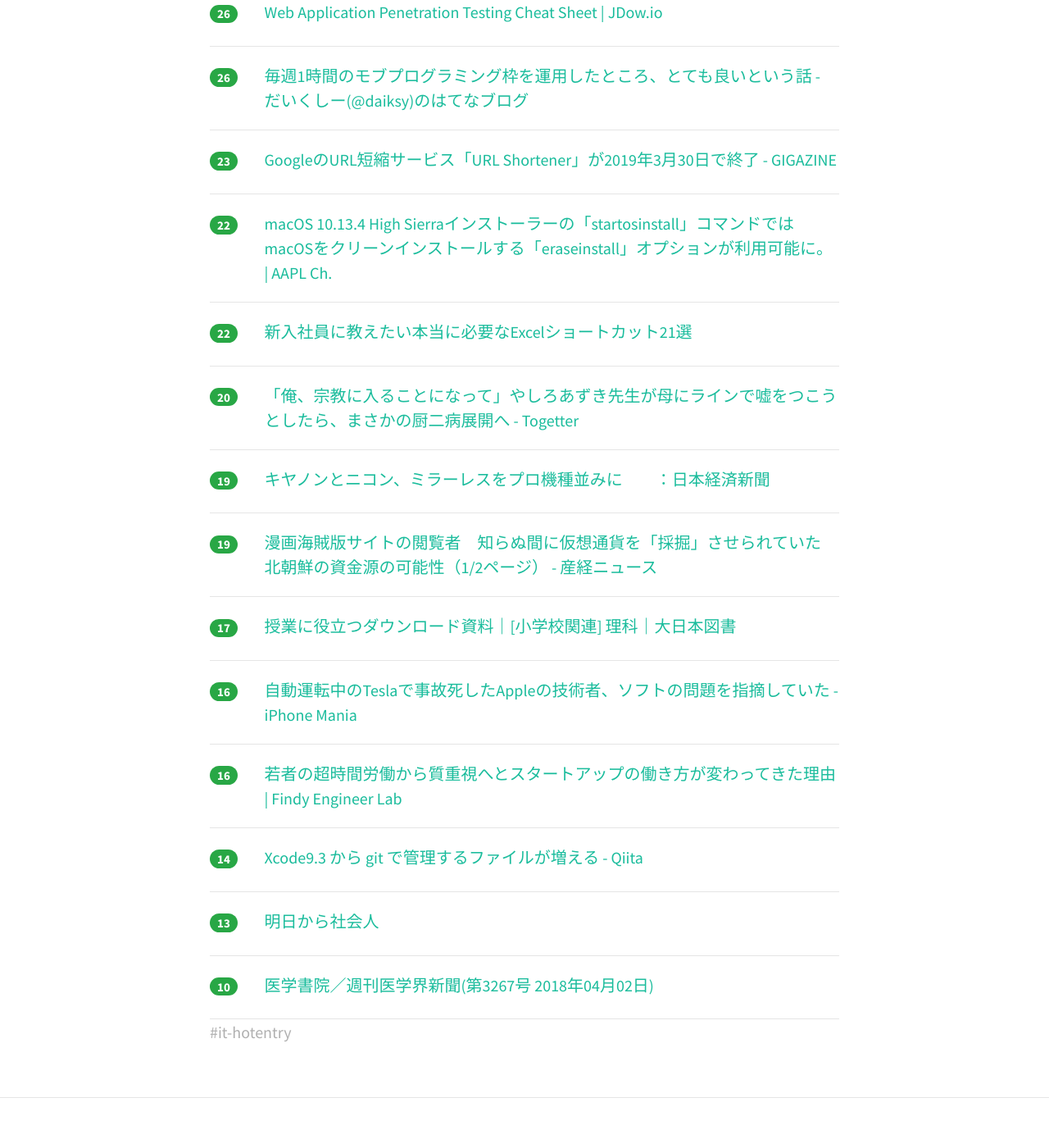
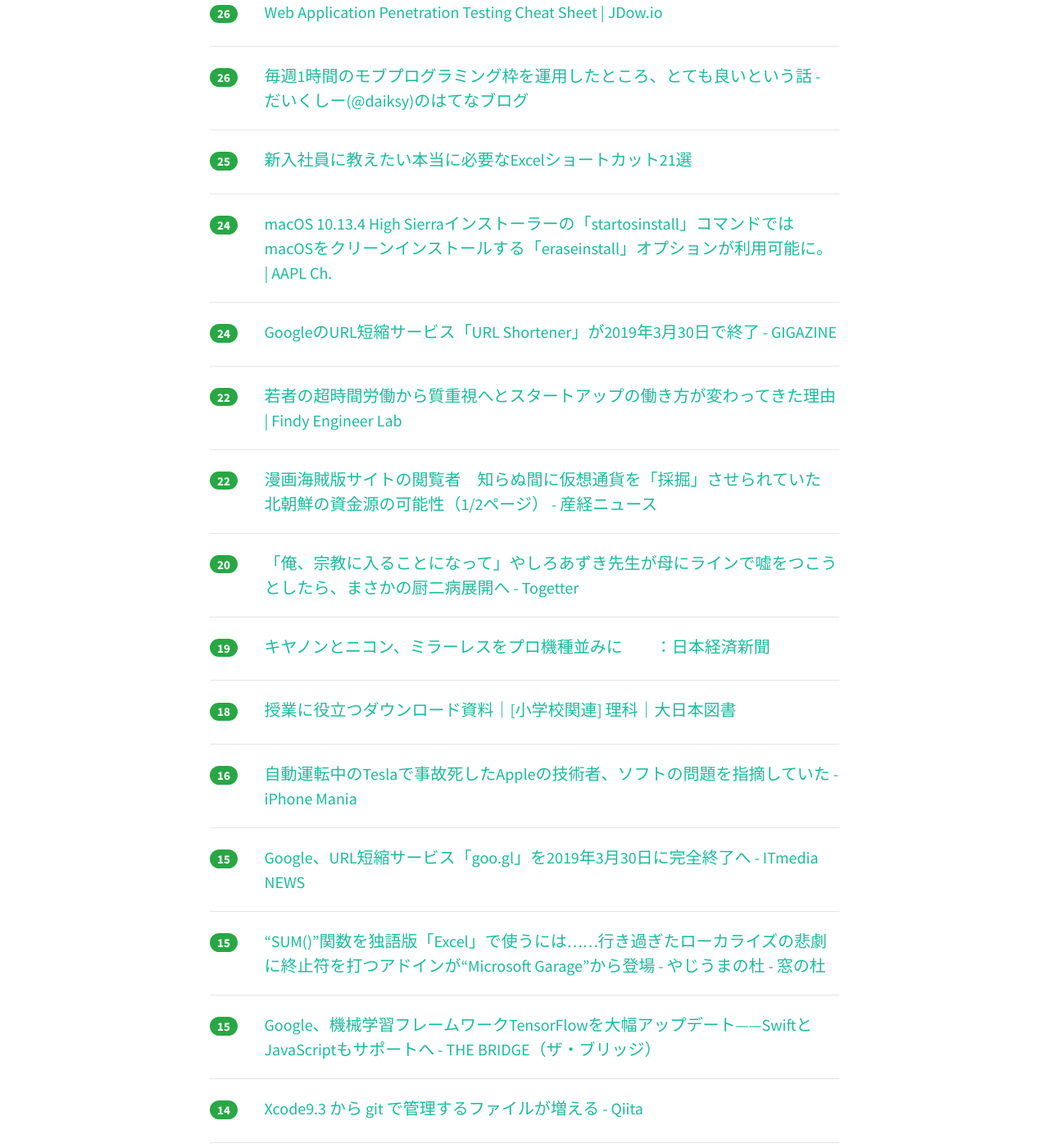
Before and after one commit to yatta47/hatena-matome-site, a Jekyll site: the page built from _posts/2018-04-02-hatena.md, in a window 1280 px wide and 1400 px high, scrolled down 1784 px. Shown: the whole window at 82% size. Built offline with Jekyll 4.4.1, drawn with Linux system fonts in a browser that asks for light colours; nearby versions of some CDN libraries; some of the changed text lies outside the part shown.

Commit message:
Updated 2018-04-02

```diff
--- a/_posts/2018-04-02-hatena.md
+++ b/_posts/2018-04-02-hatena.md
@@ -1,18 +1,18 @@
 ---
 layout: post
 title:  "2018-04-02 はてぶIT"
-date:   2018-04-02 11:03:18
+date:   2018-04-02 12:02:34
 tags: [it-hotentry]
 ---
-30 件のデータあり
+33 件のデータあり
 
 <hr><div class="row">
-<div class="col-1"><span class="badge badge-pill badge-success h2">258</span></div>
+<div class="col-1"><span class="badge badge-pill badge-success h2">301</span></div>
 <div class="col-11"><a href='https://medium.com/@xevix/e498427b183e' target='_blank'>東京にて、外人エンジニア – Alejandro Wainzinger – Medium</a></div>
 </div>
 <hr>
 <div class="row">
-<div class="col-1"><span class="badge badge-pill badge-success h2">153</span></div>
+<div class="col-1"><span class="badge badge-pill badge-success h2">255</span></div>
 <div class="col-11"><a href='https://internet.watch.impress.co.jp/docs/yajiuma/1114712.html' target='_blank'>国税庁サイト、リニューアルでほぼすべてのURLが変更。リダイレクトもなくユーザー阿鼻叫喚【やじうまWatch】 - INTERNET Watch</a></div>
 </div>
 <hr>
@@ -22,18 +22,18 @@ tags: [it-hotentry]
 </div>
 <hr>
 <div class="row">
-<div class="col-1"><span class="badge badge-pill badge-success h2">70</span></div>
-<div class="col-11"><a href='https://qiita.com/ukiuni@github/items/abad07524856c65a20ea' target='_blank'>なぜfor文は禁止なのか？関数型記述のススメ - Qiita</a></div>
+<div class="col-1"><span class="badge badge-pill badge-success h2">110</span></div>
+<div class="col-11"><a href='https://medium.com/inuscript/6c7cb44f18ba' target='_blank'>Vueを昔触った後Reactをどっぷり触ってもう一回Vueを触ってReactに戻って得た感想 – 📜inuscript🐶 – Medium</a></div>
 </div>
 <hr>
 <div class="row">
-<div class="col-1"><span class="badge badge-pill badge-success h2">67</span></div>
+<div class="col-1"><span class="badge badge-pill badge-success h2">102</span></div>
 <div class="col-11"><a href='http://www.publickey1.jp/blog/18/tensorflowjswebwebglgpu.html' target='_blank'>「TensorFlow.js」公開、Webブラウザ上で機械学習の開発、学習、実行が可能に。WebGL経由でGPUも活用 － Publickey</a></div>
 </div>
 <hr>
 <div class="row">
-<div class="col-1"><span class="badge badge-pill badge-success h2">62</span></div>
-<div class="col-11"><a href='https://medium.com/inuscript/6c7cb44f18ba' target='_blank'>Vueを昔触った後Reactをどっぷり触ってもう一回Vueを触ってReactに戻って得た感想 – 📜inuscript🐶 – Medium</a></div>
+<div class="col-1"><span class="badge badge-pill badge-success h2">91</span></div>
+<div class="col-11"><a href='https://qiita.com/ukiuni@github/items/abad07524856c65a20ea' target='_blank'>なぜfor文は禁止なのか？関数型記述のススメ - Qiita</a></div>
 </div>
 <hr>
 <div class="row">
@@ -47,7 +47,12 @@ tags: [it-hotentry]
 </div>
 <hr>
 <div class="row">
-<div class="col-1"><span class="badge badge-pill badge-success h2">41</span></div>
+<div class="col-1"><span class="badge badge-pill badge-success h2">48</span></div>
+<div class="col-11"><a href='https://internet.watch.impress.co.jp/docs/yajiuma/1114711.html' target='_blank'>Googleの短縮URLサービス「goo.gl」がまさかの終了を発表。作成済みURLは今後どうなる？【やじうまWatch】 - INTERNET Watch</a></div>
+</div>
+<hr>
+<div class="row">
+<div class="col-1"><span class="badge badge-pill badge-success h2">43</span></div>
 <div class="col-11"><a href='http://www.hirotsuru.com/entry/2018/04/01/184806' target='_blank'>k近傍法による異常検知のライブラリをmrubyで作ってみた - Fire Engine</a></div>
 </div>
 <hr>
@@ -57,8 +62,18 @@ tags: [it-hotentry]
 </div>
 <hr>
 <div class="row">
-<div class="col-1"><span class="badge badge-pill badge-success h2">34</span></div>
+<div class="col-1"><span class="badge badge-pill badge-success h2">38</span></div>
 <div class="col-11"><a href='https://qiita.com/uint256_t/items/0eaaec80963c00b32185' target='_blank'>ヒトでもわかるWebブラウザ自作入門 - Qiita</a></div>
+</div>
+<hr>
+<div class="row">
+<div class="col-1"><span class="badge badge-pill badge-success h2">32</span></div>
+<div class="col-11"><a href='https://stackimpact.com/docs/go-performance-tuning/' target='_blank'>Go Performance Tuning - StackImpact</a></div>
+</div>
+<hr>
+<div class="row">
+<div class="col-1"><span class="badge badge-pill badge-success h2">31</span></div>
+<div class="col-11"><a href='http://baba-s.hatenablog.com/entry/2018/03/30/090000' target='_blank'>【Unity 入門】【チュートリアル】ボンバーマン風のゲームを作る - コガネブログ</a></div>
 </div>
 <hr>
 <div class="row">
@@ -72,21 +87,6 @@ tags: [it-hotentry]
 </div>
 <hr>
 <div class="row">
-<div class="col-1"><span class="badge badge-pill badge-success h2">31</span></div>
-<div class="col-11"><a href='https://internet.watch.impress.co.jp/docs/yajiuma/1114711.html' target='_blank'>Googleの短縮URLサービス「goo.gl」がまさかの終了を発表。作成済みURLは今後どうなる？【やじうまWatch】 - INTERNET Watch</a></div>
-</div>
-<hr>
-<div class="row">
-<div class="col-1"><span class="badge badge-pill badge-success h2">30</span></div>
-<div class="col-11"><a href='http://baba-s.hatenablog.com/entry/2018/03/30/090000' target='_blank'>【Unity 入門】【チュートリアル】ボンバーマン風のゲームを作る - コガネブログ</a></div>
-</div>
-<hr>
-<div class="row">
-<div class="col-1"><span class="badge badge-pill badge-success h2">28</span></div>
-<div class="col-11"><a href='https://stackimpact.com/docs/go-performance-tuning/' target='_blank'>Go Performance Tuning - StackImpact</a></div>
-</div>
-<hr>
-<div class="row">
 <div class="col-1"><span class="badge badge-pill badge-success h2">26</span></div>
 <div class="col-11"><a href='https://jdow.io/blog/2018/03/18/web-application-penetration-testing-methodology/' target='_blank'>Web Application Penetration Testing Cheat Sheet | JDow.io</a></div>
 </div>
@@ -97,18 +97,28 @@ tags: [it-hotentry]
 </div>
 <hr>
 <div class="row">
-<div class="col-1"><span class="badge badge-pill badge-success h2">23</span></div>
+<div class="col-1"><span class="badge badge-pill badge-success h2">25</span></div>
+<div class="col-11"><a href='http://it-rush.com/excel-shortcut' target='_blank'>新入社員に教えたい本当に必要なExcelショートカット21選</a></div>
+</div>
+<hr>
+<div class="row">
+<div class="col-1"><span class="badge badge-pill badge-success h2">24</span></div>
+<div class="col-11"><a href='https://applech2.com/archives/20180401-startosinstall-eraseinstall-option-erase-all-volumes-and-install.html' target='_blank'>macOS 10.13.4 High Sierraインストーラーの「startosinstall」コマンドではmacOSをクリーンインストールする「eraseinstall」オプションが利用可能に。 | AAPL Ch.</a></div>
+</div>
+<hr>
+<div class="row">
+<div class="col-1"><span class="badge badge-pill badge-success h2">24</span></div>
 <div class="col-11"><a href='https://gigazine.net/news/20180401-transitioning-google-url-shortener/' target='_blank'>GoogleのURL短縮サービス「URL Shortener」が2019年3月30日で終了 - GIGAZINE</a></div>
 </div>
 <hr>
 <div class="row">
 <div class="col-1"><span class="badge badge-pill badge-success h2">22</span></div>
-<div class="col-11"><a href='https://applech2.com/archives/20180401-startosinstall-eraseinstall-option-erase-all-volumes-and-install.html' target='_blank'>macOS 10.13.4 High Sierraインストーラーの「startosinstall」コマンドではmacOSをクリーンインストールする「eraseinstall」オプションが利用可能に。 | AAPL Ch.</a></div>
+<div class="col-11"><a href='https://findy-code.io/engineer-lab/startup-hatarakikata' target='_blank'>若者の超時間労働から質重視へとスタートアップの働き方が変わってきた理由 | Findy Engineer Lab</a></div>
 </div>
 <hr>
 <div class="row">
 <div class="col-1"><span class="badge badge-pill badge-success h2">22</span></div>
-<div class="col-11"><a href='http://it-rush.com/excel-shortcut' target='_blank'>新入社員に教えたい本当に必要なExcelショートカット21選</a></div>
+<div class="col-11"><a href='https://www.sankei.com/affairs/news/180401/afr1804010007-n1.html' target='_blank'>漫画海賊版サイトの閲覧者　知らぬ間に仮想通貨を「採掘」させられていた　北朝鮮の資金源の可能性（1/2ページ） - 産経ニュース</a></div>
 </div>
 <hr>
 <div class="row">
@@ -122,12 +132,7 @@ tags: [it-hotentry]
 </div>
 <hr>
 <div class="row">
-<div class="col-1"><span class="badge badge-pill badge-success h2">19</span></div>
-<div class="col-11"><a href='https://www.sankei.com/affairs/news/180401/afr1804010007-n1.html' target='_blank'>漫画海賊版サイトの閲覧者　知らぬ間に仮想通貨を「採掘」させられていた　北朝鮮の資金源の可能性（1/2ページ） - 産経ニュース</a></div>
-</div>
-<hr>
-<div class="row">
-<div class="col-1"><span class="badge badge-pill badge-success h2">17</span></div>
+<div class="col-1"><span class="badge badge-pill badge-success h2">18</span></div>
 <div class="col-11"><a href='https://www.dainippon-tosho.co.jp/j_school/rika/archive/download.html' target='_blank'>授業に役立つダウンロード資料｜[小学校関連] 理科｜大日本図書</a></div>
 </div>
 <hr>
@@ -137,8 +142,18 @@ tags: [it-hotentry]
 </div>
 <hr>
 <div class="row">
-<div class="col-1"><span class="badge badge-pill badge-success h2">16</span></div>
-<div class="col-11"><a href='https://findy-code.io/engineer-lab/startup-hatarakikata' target='_blank'>若者の超時間労働から質重視へとスタートアップの働き方が変わってきた理由 | Findy Engineer Lab</a></div>
+<div class="col-1"><span class="badge badge-pill badge-success h2">15</span></div>
+<div class="col-11"><a href='http://www.itmedia.co.jp/news/articles/1804/02/news059.html' target='_blank'>Google、URL短縮サービス「goo.gl」を2019年3月30日に完全終了へ - ITmedia NEWS</a></div>
+</div>
+<hr>
+<div class="row">
+<div class="col-1"><span class="badge badge-pill badge-success h2">15</span></div>
+<div class="col-11"><a href='https://forest.watch.impress.co.jp/docs/serial/yajiuma/1114544.html' target='_blank'>“SUM()”関数を独語版「Excel」で使うには……行き過ぎたローカライズの悲劇に終止符を打つアドインが“Microsoft Garage”から登場 - やじうまの杜 - 窓の杜</a></div>
+</div>
+<hr>
+<div class="row">
+<div class="col-1"><span class="badge badge-pill badge-success h2">15</span></div>
+<div class="col-11"><a href='http://thebridge.jp/2018/04/googles-tensorflow-ai-framework-adds-swift-and-javascript-support' target='_blank'>Google、機械学習フレームワークTensorFlowを大幅アップデート——SwiftとJavaScriptもサポートへ - THE BRIDGE（ザ・ブリッジ）</a></div>
 </div>
 <hr>
 <div class="row">
```
